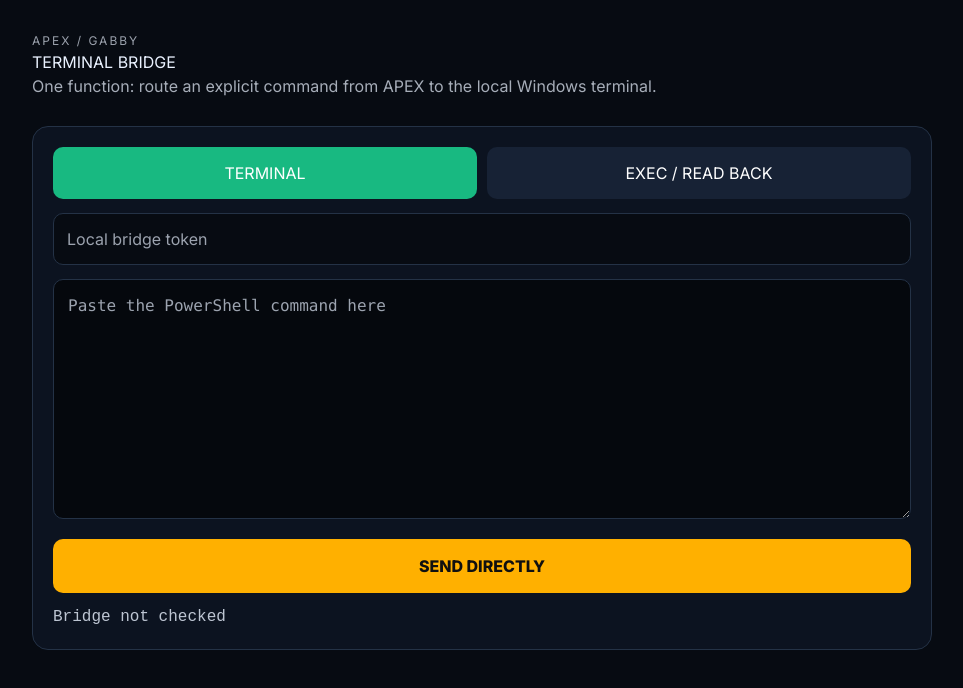
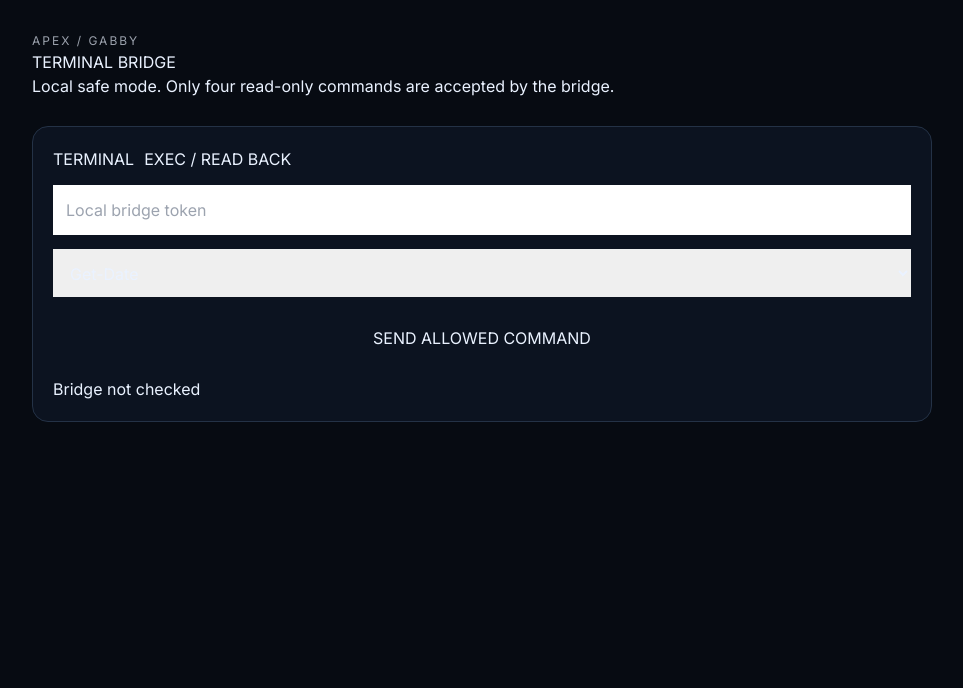
Before and after one commit to rahmaanherman-source/APEX-TERMINAL, a Next.js app: page /terminal-bridge in a window 1280 px wide. Shown: the top 688 px of the page, without its empty margins (158-1121 px from the left). Built offline with nearby package versions, Linux system fonts and the light colour scheme.

Commit message:
security: align bridge clients and docs with safe mode

```diff
--- a/app/terminal-bridge/page.tsx
+++ b/app/terminal-bridge/page.tsx
@@ -1,16 +1,16 @@
 'use client';
-
 import { useState } from 'react';
 
+const allowedCommands = ['Get-Date', 'Get-Location', 'Get-ChildItem', 'Get-Process'] as const;
 export default function TerminalBridgePage() {
-  const [mode, setMode] = useState<'terminal' | 'exec'>('terminal');
-  const [command, setCommand] = useState('');
+  const [mode, setMode] = useState<'terminal' | 'exec'>('exec');
+  const [command, setCommand] = useState<string>(allowedCommands[0]);
   const [token, setToken] = useState('');
   const [status, setStatus] = useState('Bridge not checked');
 
   async function send() {
-    if (!command.trim() || !token.trim()) {
-      setStatus('Token and command are required');
+    if (!token.trim() || !allowedCommands.includes(command as typeof allowedCommands[number])) {
+      setStatus('Token and an allowed command are required');
       return;
     }
     try {
@@ -20,9 +20,10 @@ export default function TerminalBridgePage() {
         body: JSON.stringify({command, mode}),
       });
       const result = await response.json();
-      setStatus(result.ok ? 'Command dispatched' : 'Command failed: ' + (result.error || 'unknown'));
+      setStatus((result.ok ? 'Command dispatched' : 'Command failed: ' + (result.error || 'unknown')) +
+        ' · ' + (result.correlation_id || 'no correlation ID'));
     } catch {
-      setStatus('APEX Terminal Bridge is not running on this computer');
+      setStatus('Bridge unavailable or this page origin is not configured on the bridge');
     }
   }
 
@@ -31,16 +32,18 @@ export default function TerminalBridgePage() {
       <div style={{maxWidth:900,margin:'0 auto'}}>
         <div style={{fontSize:12,letterSpacing:2,opacity:.65}}>APEX / GABBY</div>
         <h1>TERMINAL BRIDGE</h1>
-        <p style={{opacity:.7}}>One function: route an explicit command from APEX to the local Windows terminal.</p>
+        <p>Local safe mode. Only four read-only commands are accepted by the bridge.</p>
         <section style={{marginTop:28,padding:20,border:'1px solid #243246',borderRadius:16,background:'#0c1320'}}>
           <div style={{display:'flex',gap:10}}>
-            <button onClick={() => setMode('terminal')} style={{flex:1,padding:14,borderRadius:10,border:0,background:mode==='terminal'?'#18b981':'#172235',color:'#fff'}}>TERMINAL</button>
-            <button onClick={() => setMode('exec')} style={{flex:1,padding:14,borderRadius:10,border:0,background:mode==='exec'?'#18b981':'#172235',color:'#fff'}}>EXEC / READ BACK</button>
+            <button onClick={() => setMode('terminal')}>TERMINAL</button>
+            <button onClick={() => setMode('exec')}>EXEC / READ BACK</button>
           </div>
-          <input value={token} onChange={e=>setToken(e.target.value)} placeholder="Local bridge token" type="password" style={{width:'100%',boxSizing:'border-box',marginTop:14,padding:13,borderRadius:10,border:'1px solid #243246',background:'#070b12',color:'#fff'}} />
-          <textarea value={command} onChange={e=>setCommand(e.target.value)} placeholder="Paste the PowerShell command here" style={{width:'100%',boxSizing:'border-box',marginTop:14,minHeight:240,padding:14,borderRadius:10,border:'1px solid #243246',background:'#05080d',color:'#d7e7ff',fontFamily:'ui-monospace,Consolas,monospace'}} />
-          <button onClick={send} style={{width:'100%',marginTop:14,padding:15,borderRadius:10,border:0,background:'#ffb000',color:'#101010',fontWeight:800}}>SEND DIRECTLY</button>
-          <div style={{marginTop:12,fontFamily:'ui-monospace,monospace',opacity:.8}}>{status}</div>
+          <input value={token} onChange={e=>setToken(e.target.value)} placeholder="Local bridge token" type="password" autoComplete="off" style={{display:'block',width:'100%',marginTop:14,padding:13,boxSizing:'border-box'}} />
+          <select aria-label="Allowed command" value={command} onChange={e=>setCommand(e.target.value)} style={{display:'block',width:'100%',marginTop:14,padding:13}}>
+            {allowedCommands.map(c => <option key={c} value={c}>{c}</option>)}
+          </select>
+          <button onClick={send} style={{width:'100%',marginTop:14,padding:15}}>SEND ALLOWED COMMAND</button>
+          <div role="status" style={{marginTop:12}}>{status}</div>
         </section>
       </div>
     </main>
```
